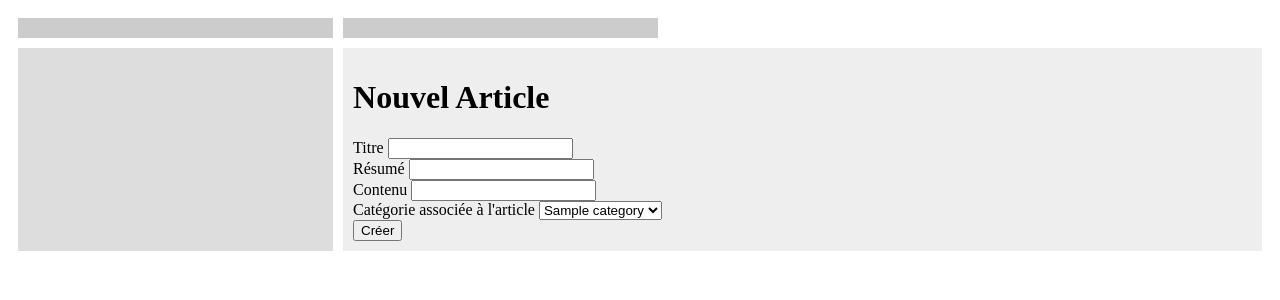
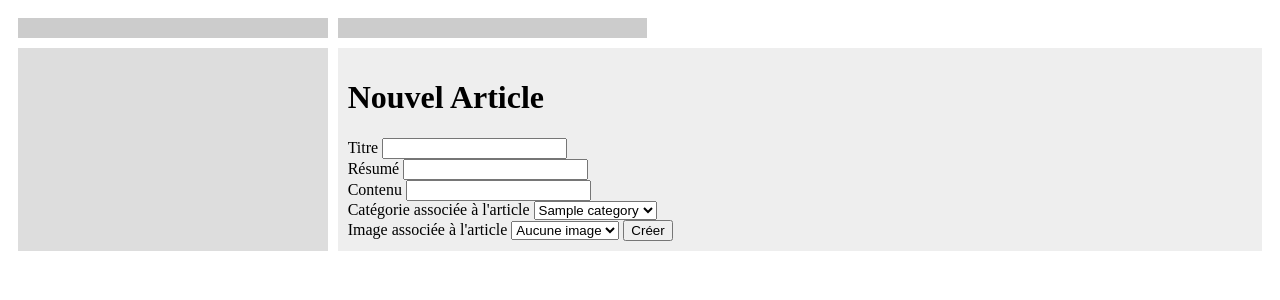
Before and after one commit to ClemGrom/SAE_S4_MiniPress_Gromangin_Simonin_Holder_Kone_Dekersabiec, a PHP site: template minipress.appli/src/templates/ArticleCreateForm.twig in a window 1280 px wide. Shown: the top 300 px of the page. Run offline with PHP 8.4, Linux system fonts and the light colour scheme; the template is opened without the code that fills it: most values are stand-ins (such as "Sample title", 1, 10 or a date in 2020); some libraries are stand-ins or nearby versions.

Commit message:
appli ajout sélection photo

```diff
--- a/minipress.appli/src/templates/ArticleCreateForm.twig
+++ b/minipress.appli/src/templates/ArticleCreateForm.twig
@@ -20,6 +20,14 @@
             {% endfor %}
         </select>
         <br>
+        <label for="images">Image associée à l'article</label>
+        <select name="image" id="imgSelect">
+            <option value="">Aucune image</option>
+            {% for image in images %}
+                <option value={{ image.id }}>{{ image.url }}</option>
+            {% endfor %}
+            <br>
+        </select>
         <input type="submit" value="Créer"/>
     </form>
 
```
